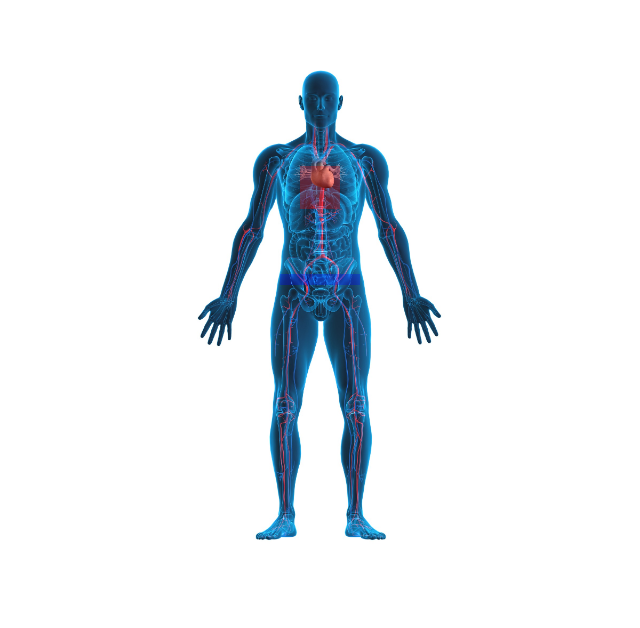
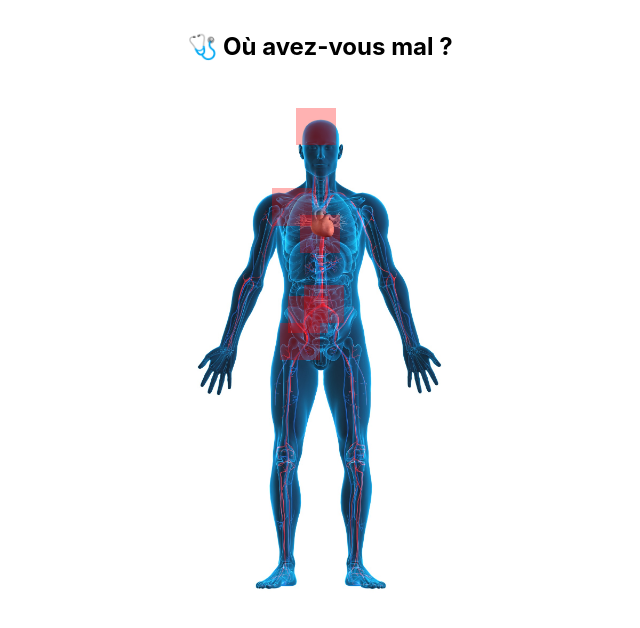
Before and after one commit to zinebu/nephro_platform, a React (Create React App) app in the folder frontend/: page / in a window 1280 px wide. Both pictures are taken after a click on the button "Commencer". Shown: the top 628 px of the page, without its empty margins (320-960 px from the left). Built offline with nearby package versions, Linux system fonts and the light colour scheme.

Commit message:
2eme commit

```diff
--- a/frontend/src/components/BodySelector.js
+++ b/frontend/src/components/BodySelector.js
@@ -1,40 +1,96 @@
-import React from "react";
-import bodyImage from "../assets/corps.jpeg"; // place l’image ici
+import React, { useState } from "react";
+import bodyImage from "../assets/corps.jpeg"; // remplace avec ton image
 
 export default function BodySelector({ onZoneClick }) {
+  const [selectedZone, setSelectedZone] = useState(null);
+
+  const analysesParZone = {
+    coeur: ["ECG", "Troponine", "Pression artérielle"],
+    reins: ["Créatinine", "Urée", "Analyse d'urine"],
+    foie: ["ALAT", "ASAT", "Bilirubine"],
+    poumons: ["Gaz du sang", "Radio thoracique"],
+    cerveau: ["IRM", "Électroencéphalogramme"],
+    estomac: ["Fibroscopie", "pH-métrie"]
+  };
+
+  const descriptions = {
+    coeur: "Le cœur pompe le sang et peut être douloureux en cas de problème cardiaque.",
+    reins: "Les reins filtrent le sang. Des douleurs lombaires peuvent indiquer une atteinte.",
+    foie: "Le foie aide à métaboliser et éliminer les toxines. Douleurs sous les côtes ?",
+    poumons: "Les poumons permettent la respiration. Difficulté à respirer ou douleur thoracique ?",
+    cerveau: "Le cerveau contrôle tout le corps. Céphalées ? Perte de mémoire ?",
+    estomac: "L’estomac digère les aliments. Douleurs abdominales ? Reflux ?"
+  };
+
+  const handleClick = (zone) => {
+    setSelectedZone(zone);
+  };
+
   return (
-    <div style={{ position: "relative", width: "400px", margin: "2rem auto" }}>
-      <img src={bodyImage} alt="Corps humain" style={{ width: "100%" }} />
+    <div style={{ textAlign: "center", marginTop: "2rem" }}>
+      <h2>🩺 Où avez-vous mal ?</h2>
 
-      {/* Exemple zone : cœur */}
-      <button
-        onClick={() => onZoneClick("coeur")}
-        style={{
-          position: "absolute",
-          top: "25%", left: "45%",
-          width: "10%", height: "8%",
-          background: "rgba(255,0,0,0.3)",
-          border: "none",
-          cursor: "pointer"
-        }}
-        title="Cœur"
-      />
+      <div style={{ position: "relative", width: "400px", margin: "1rem auto" }}>
+        <img src={bodyImage} alt="Corps humain" style={{ width: "100%" }} />
 
-      {/* Zone reins */}
-      <button
-        onClick={() => onZoneClick("reins")}
-        style={{
-          position: "absolute",
-          top: "45%", left: "40%",
-          width: "20%", height: "2%",
-          background: "rgba(0,0,255,0.3)",
-          border: "none",
-          cursor: "pointer"
-        }}
-        title="Reins"
-      />
+        {/* Boutons zones */}
+        <ZoneButton top="25%" left="45%" title="Cœur" onClick={() => handleClick("coeur")} />
+        <ZoneButton top="45%" left="40%" title="Reins" onClick={() => handleClick("reins")} />
+        <ZoneButton top="40%" left="42%" title="Foie" onClick={() => handleClick("foie")} />
+        <ZoneButton top="20%" left="38%" title="Poumons" onClick={() => handleClick("poumons")} />
+        <ZoneButton top="5%" left="44%" title="Cerveau" onClick={() => handleClick("cerveau")} />
+        <ZoneButton top="38%" left="46%" title="Estomac" onClick={() => handleClick("estomac")} />
+      </div>
 
-      {/* Tu peux ajouter autant de zones que tu veux */}
+      {/* Affichage dynamique */}
+      {selectedZone && (
+        <div style={{ marginTop: "2rem", animation: "fadeIn 0.5s ease-in-out" }}>
+          <h3>🧠 Vous avez cliqué sur : <strong>{selectedZone.toUpperCase()}</strong></h3>
+          <p>{descriptions[selectedZone]}</p>
+
+          <h4>🔍 Analyses suggérées :</h4>
+          <ul>
+            {analysesParZone[selectedZone].map((analyse, idx) => (
+              <li key={idx}>{analyse}</li>
+            ))}
+          </ul>
+
+          <button
+            style={{
+              marginTop: "1rem",
+              padding: "10px 20px",
+              backgroundColor: "#007bff",
+              color: "white",
+              border: "none",
+              borderRadius: "5px",
+              cursor: "pointer"
+            }}
+            onClick={() => onZoneClick(selectedZone)}
+          >
+            ✅ Analyses déjà faites
+          </button>
+        </div>
+      )}
     </div>
   );
 }
+
+// Petit composant de zone réutilisable
+function ZoneButton({ top, left, title, onClick }) {
+  return (
+    <button
+      onClick={onClick}
+      title={title}
+      style={{
+        position: "absolute",
+        top,
+        left,
+        width: "10%",
+        height: "7%",
+        background: "rgba(255, 0, 0, 0.3)",
+        border: "none",
+        cursor: "pointer"
+      }}
+    />
+  );
+}
```
